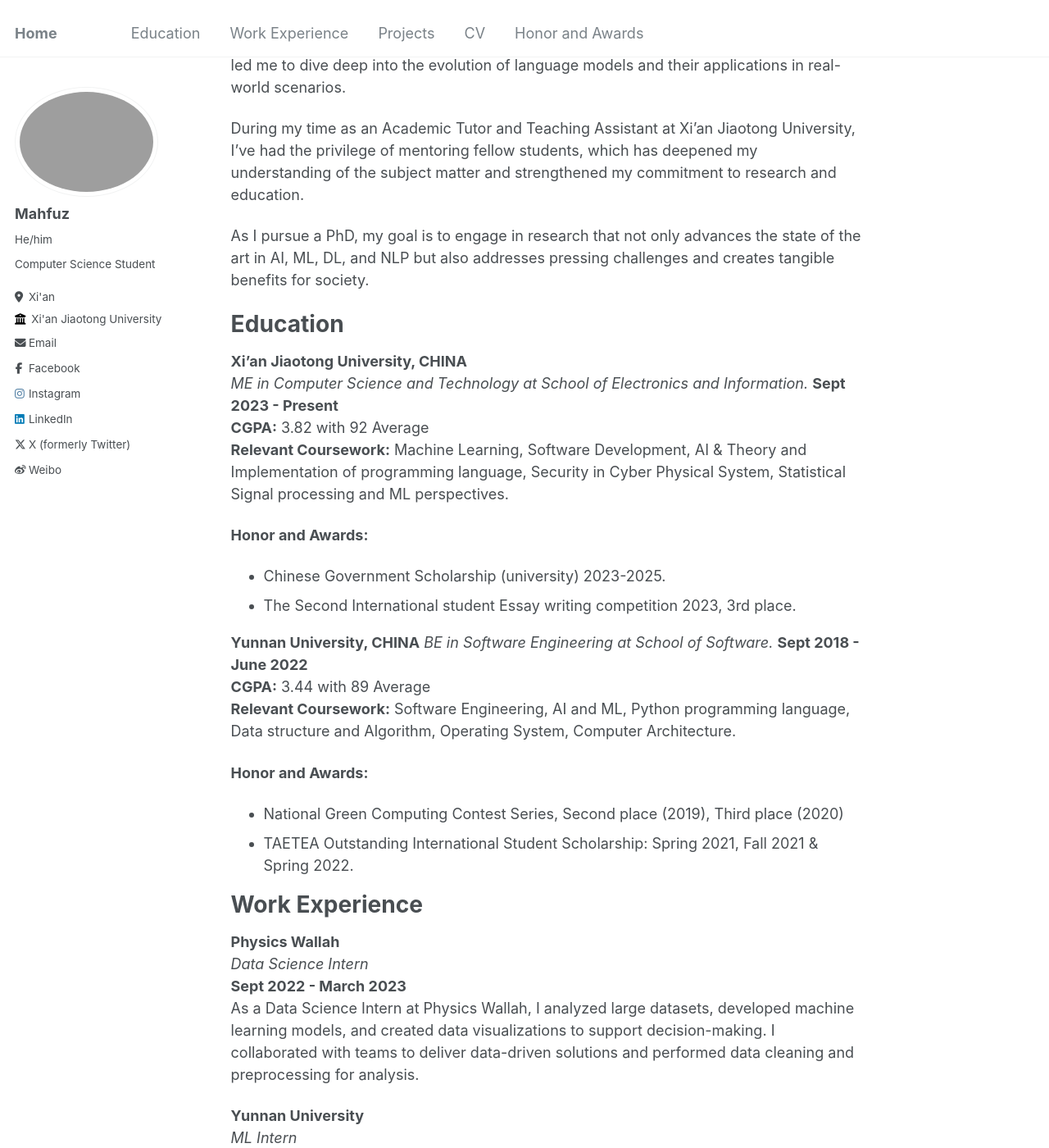
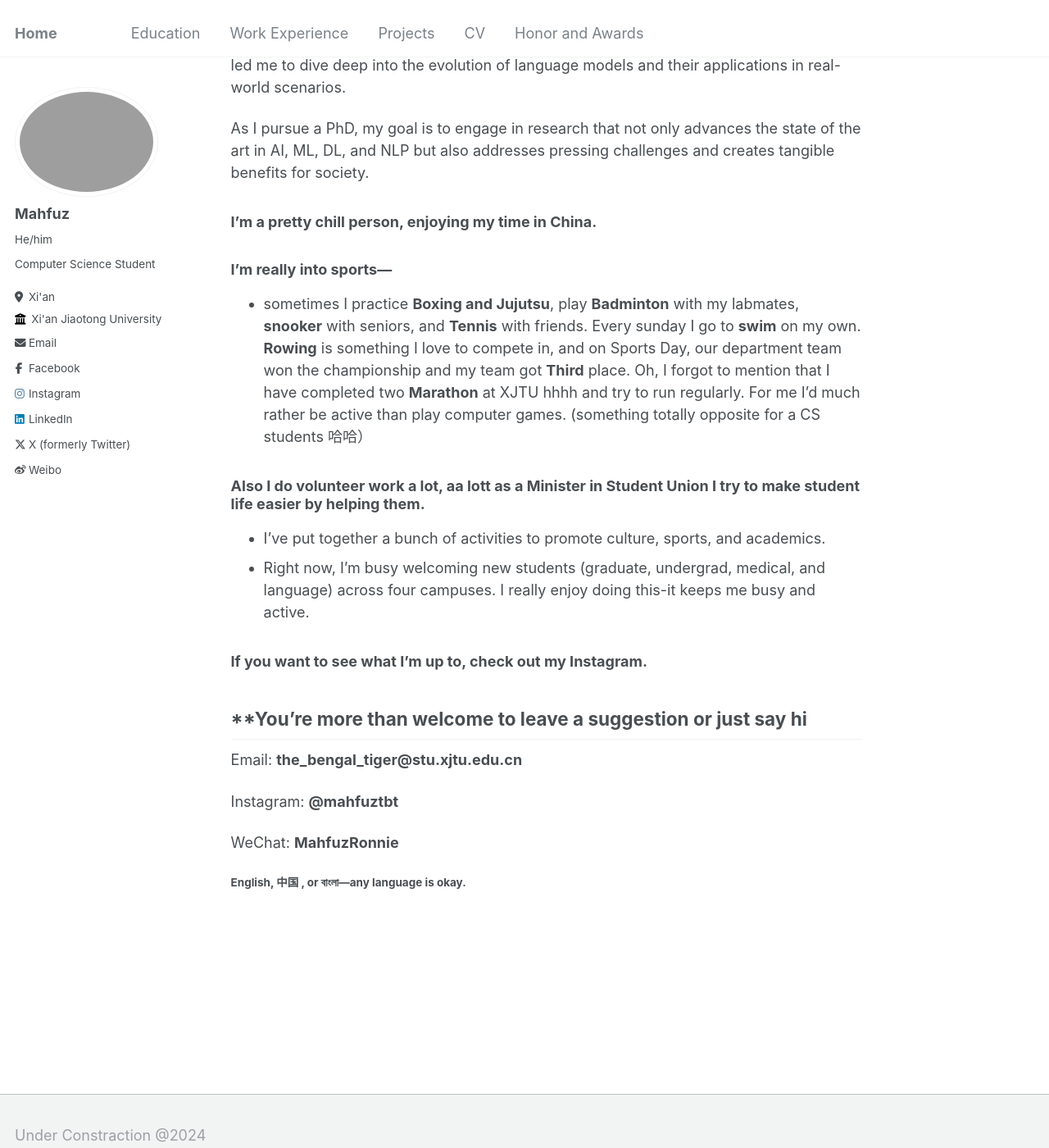
Before and after one commit to mahfuztbt/mahfuztbt.github.io, a Jekyll site: the page built from _pages/about.md, in a window 1280 px wide and 1400 px high, scrolled down 322 px. Shown: the whole window at 82% size. Built offline with Jekyll 4.4.1, drawn with Linux system fonts in a browser that asks for light colours; some of the changed text lies outside the part shown.

Commit message:
Update about.md

```diff
--- a/_pages/about.md
+++ b/_pages/about.md
@@ -11,74 +11,25 @@ Master’s student in Computer Science and Technology at Xi'an Jiaotong Universi
 
 My academic work has been driven by a passion for pushing the boundaries of AI and its applications. From exploring Recommender Systems to working on NLP projects, I have consistently sought to contribute to advancements in the field. My interest in NLP has also led me to dive deep into the evolution of language models and their applications in real-world scenarios.<br/>
 
-During my time as an Academic Tutor and Teaching Assistant at Xi'an Jiaotong University, I’ve had the privilege of mentoring fellow students, which has deepened my understanding of the subject matter and strengthened my commitment to research and education.<br/>
-
 As I pursue a PhD, my goal is to engage in research that not only advances the state of the art in AI, ML, DL, and NLP but also addresses pressing challenges and creates tangible benefits for society.
 
 
-# Education
 
-**Xi’an Jiaotong University, CHINA**
-*ME in Computer Science and Technology at School of Electronics and Information.*  **Sept 2023 - Present**
-**CGPA:** 3.82 with 92 Average
-**Relevant Coursework:** Machine Learning, Software Development, AI & Theory and Implementation of programming language, Security in Cyber Physical System, Statistical Signal processing and ML perspectives.
+### I’m a pretty chill person, enjoying my time in China.
+### I’m really into sports—
+- sometimes I practice **Boxing and Jujutsu**, play **Badminton** with my labmates, **snooker** with seniors, and **Tennis** with friends. Every sunday I go to **swim** on my own. **Rowing** is something I love to compete in, and on Sports Day, our department team won the championship and my team got **Third** place. Oh, I forgot to mention that I have completed two **Marathon** at XJTU hhhh and try to run regularly. For me I’d much rather be active than play computer games. (something totally opposite for a CS students 哈哈）
 
-**Honor and Awards:**
-- Chinese Government Scholarship (university) 2023-2025.
-- The Second International student Essay writing competition 2023, 3rd place.
+### Also I do volunteer work a lot, aa lott as a Minister in Student Union I try to make student life easier by helping them.
+- I’ve put together a bunch of activities to promote culture, sports, and academics.
+- Right now, I’m busy welcoming new students (graduate, undergrad, medical, and language) across four campuses. I really enjoy doing this-it keeps me busy and active.
 
+### If you want to see what I’m up to, check out my Instagram.
 
-**Yunnan University, CHINA**  *BE in Software Engineering at School of Software.*  **Sept 2018 - June 2022**
-**CGPA:** 3.44 with 89 Average
-**Relevant Coursework:** Software Engineering, AI and ML, Python programming language, Data structure and Algorithm, Operating System, Computer Architecture.
+## **You’re more than welcome to leave a suggestion or just say hi
+Email: **the_bengal_tiger@stu.xjtu.edu.cn**
 
-**Honor and Awards:**
-- National Green Computing Contest Series, Second place (2019), Third place (2020)
-- TAETEA Outstanding International Student Scholarship: Spring 2021, Fall 2021 & Spring 2022.
+Instagram: **@mahfuztbt**
 
+WeChat: **MahfuzRonnie**
 
-# Work Experience
-
-**Physics Wallah**
-*Data Science Intern*
-**Sept 2022 - March 2023**
-As a Data Science Intern at Physics Wallah, I analyzed large datasets, developed machine learning models, and created data visualizations to support decision-making. I collaborated with teams to deliver data-driven solutions and performed data cleaning and preprocessing for analysis.
-
-**Yunnan University**
-*ML Intern*
-**Oct 2021 - April 2022**
-During my internship with Prof. Dr. XieCheng, I worked on a Deep Learning project, enhancing my skills and understanding in this field. I documented new concepts, received valuable feedback, and identified areas for improvement. This experience boosted my technical abilities and strengthened my passion for Artificial Intelligence and Machine Learning.
-
-**Teaching Assistant**
-**March 2021 - Jan 2022**
-As a teaching assistant at Yunnan University for the "Database System Design & Software Engineering" course, I led review sessions, graded assignments, and guided students. This experience enhanced my communication skills, deepened my understanding of the material, and provided valuable classroom management experience.
-
-
-# Projects
-
-**Pneumonia Detection**
-A machine learning project using CNN. In this experiment first I use CNN to build a model and create model class then do this experiment I use VGG-16 and ResNet-50 with the dataset from “Guangzhou Women and Children’s Medical Center” dataset consists of around 5000 and 600 images in the training and testing set respectively and the accuracy was for VGG-16 91.35% while Resnet-50 network model got an accuracy of 88.00%.
-
-**Movie Recommendation System**
-Developed a comprehensive movie recommendation system that allows users to search for movies, view detailed information, and rate them. The system analyzes user ratings to assess the quality of movies (good or bad) and provides personalized movie recommendations based on individual user preferences and past ratings.
-
-**Movie Recommendation System**
-In this system have three roles-Admin, teacher and students. Each of them has different permission, like select-withdraw course, create course-class, scoring etc. a complete course selection system with JavaScript.
-
-**E-store**
-A fully functional online shopping store using Django. The platform includes secure user authentication, a dynamic product catalog, shopping cart, and a seamless checkout process with payment integration. Users can manage their orders and view order history. An admin dashboard allows for efficient management of products, orders, and users. The store features a review and rating system, responsive design for mobile devices.
-
-# Volunteering
-
-- 22.04.24 - Join Spring Academic Study Guidance Group for undergrad students.
-- 28.12.23 - Volunteer New Year Party 2024.
-- 7.10.23-10.10.23 - Volunteer in International cultural festival.
-- From 27.09.23 Serving as a country ambassador in XJTU International Student Union.
-- 26.09.23 - Innovation Harbour Volunteer (Visa).
-- 22.09.23 - Helping CCN new students.
-
-# Language
-
-- Bangla -Native
-- English -Full working
-- Chinese -Primary level
+#### English, 中国 , or বাংলা—any language is okay.
```
